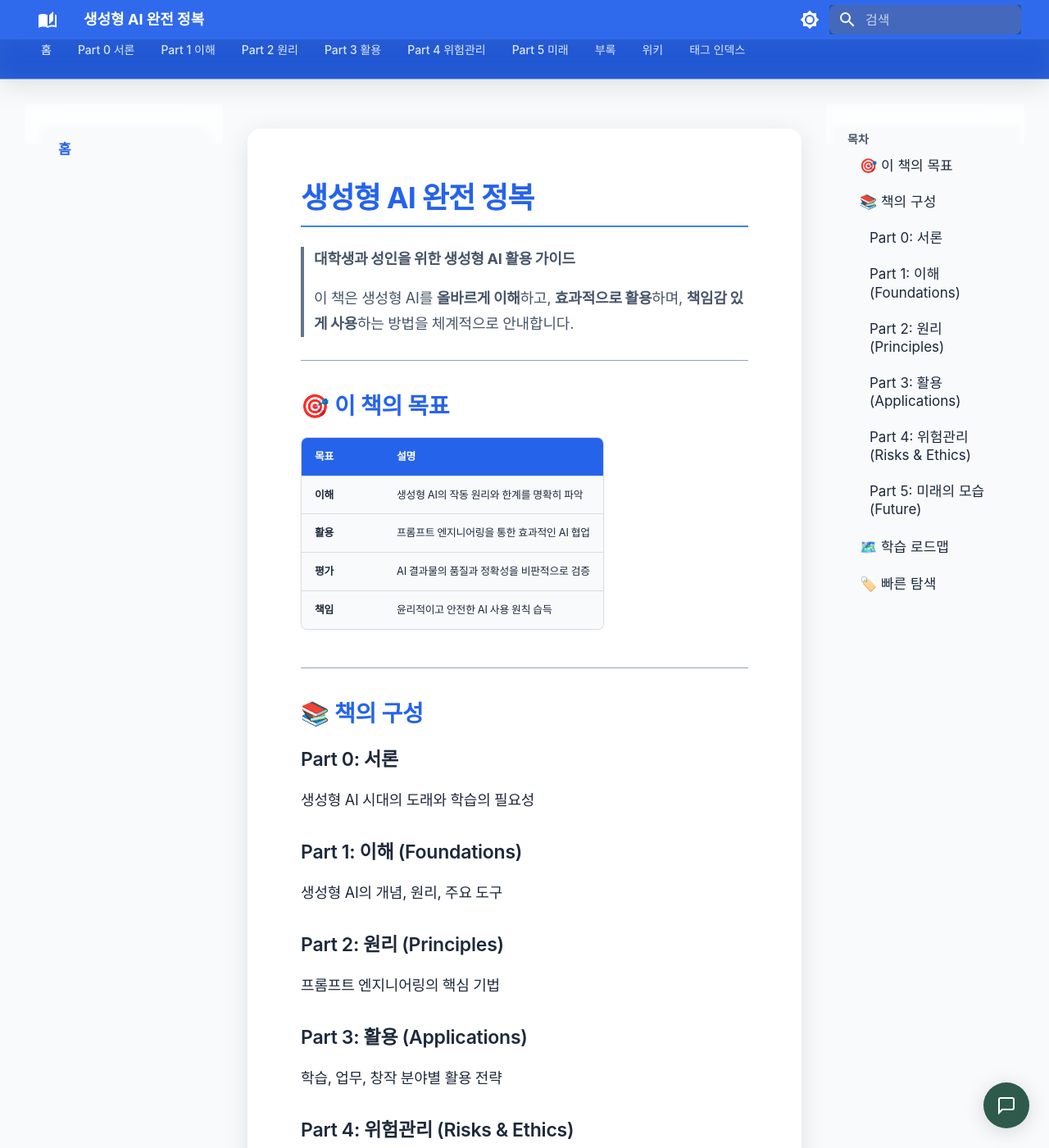
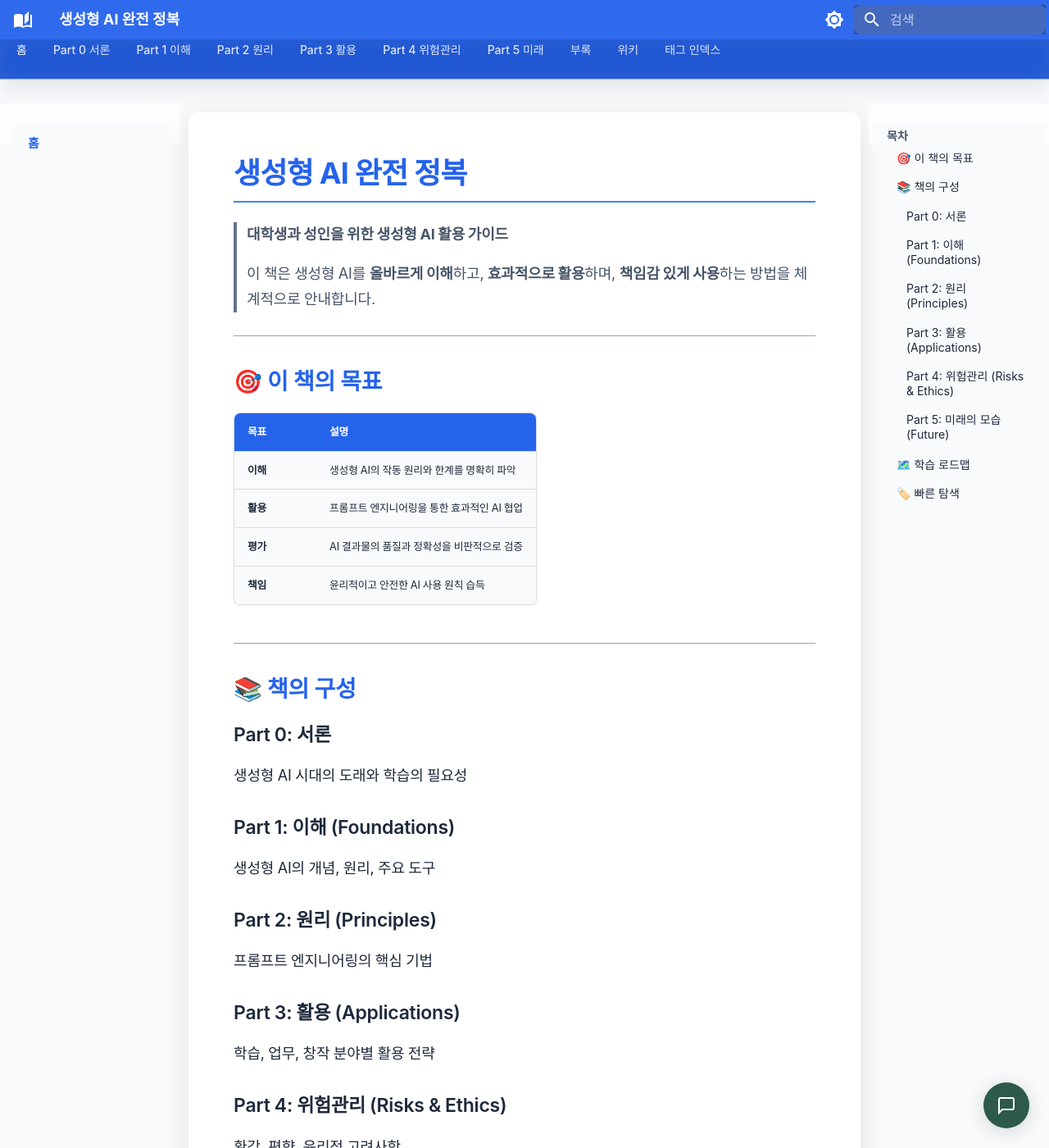
Before and after one commit to Zakedu/genai-book, an MkDocs documentation site: the page built from docs/index.md, in a window 1280 px wide and 1400 px high. Shown: the whole window at 82% size. Built offline with MkDocs 1.6.1 and Material for MkDocs 9.7.7, drawn with Linux system fonts in a browser that asks for light colours; some web fonts are replaced; comment, search, counter and statistics services are not loaded.

Commit message:
Fix: 레이아웃 너비 확장 및 사이드바 폰트 축소
- 전체 그리드 max-width 1440px로 확장
- 사이드바 너비 11rem, 폰트 0.75rem으로 축소
- TOC(우측 목차) 폰트 0.7rem
- 콘텐츠 영역 margin/padding 축소
- 콘텐츠 내부 max-width 900px
- 타이포그래피 최적화 유지

```diff
--- a/docs/stylesheets/extra.css
+++ b/docs/stylesheets/extra.css
@@ -151,35 +151,56 @@ body {
 }
 
 /* ===================================
+   레이아웃 너비 확장
+   =================================== */
+.md-grid {
+  max-width: 1440px;
+}
+
+.md-main__inner {
+  max-width: 100%;
+}
+
+/* ===================================
    사이드바 (Glassmorphism)
    =================================== */
 .md-sidebar {
   background: var(--glass-bg);
   backdrop-filter: blur(var(--glass-blur));
   -webkit-backdrop-filter: blur(var(--glass-blur));
+  width: 11rem;
 }
 
 .md-sidebar__scrollwrap {
-  padding: 0.5rem;
+  padding: 0.3rem;
 }
 
 .md-nav__link {
-  font-size: 0.85rem;
-  padding: 0.5rem 0.75rem;
-  border-radius: 8px;
+  font-size: 0.75rem;
+  padding: 0.4rem 0.6rem;
+  border-radius: 6px;
   transition: var(--transition-smooth);
-  margin: 2px 0;
+  margin: 1px 0;
 }
 
 .md-nav__link:hover {
   background: var(--md-accent-fg-color--transparent);
-  transform: translateX(4px);
+  transform: translateX(2px);
 }
 
 .md-nav__link--active {
   font-weight: 600;
   color: var(--md-accent-fg-color);
   background: var(--md-accent-fg-color--transparent);
+}
+
+.md-nav__item--nested > .md-nav__link {
+  font-size: 0.8rem;
+}
+
+/* TOC (우측 목차) */
+.md-sidebar--secondary .md-nav__link {
+  font-size: 0.7rem;
 }
 
 /* ===================================
@@ -189,11 +210,16 @@ body {
   background: var(--glass-bg-solid);
   backdrop-filter: blur(var(--glass-blur));
   -webkit-backdrop-filter: blur(var(--glass-blur));
-  border-radius: 16px;
-  margin: 1.5rem;
-  padding: 2rem;
+  border-radius: 12px;
+  margin: 0.5rem;
+  padding: 1.5rem;
   border: 1px solid var(--glass-border);
   box-shadow: var(--glass-shadow);
+}
+
+.md-content__inner {
+  max-width: 900px;
+  margin: 0 auto;
 }
 
 /* ===================================
```
